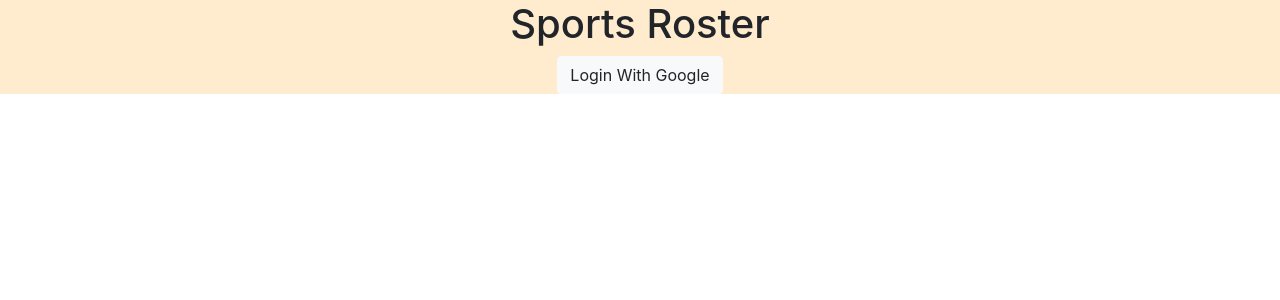
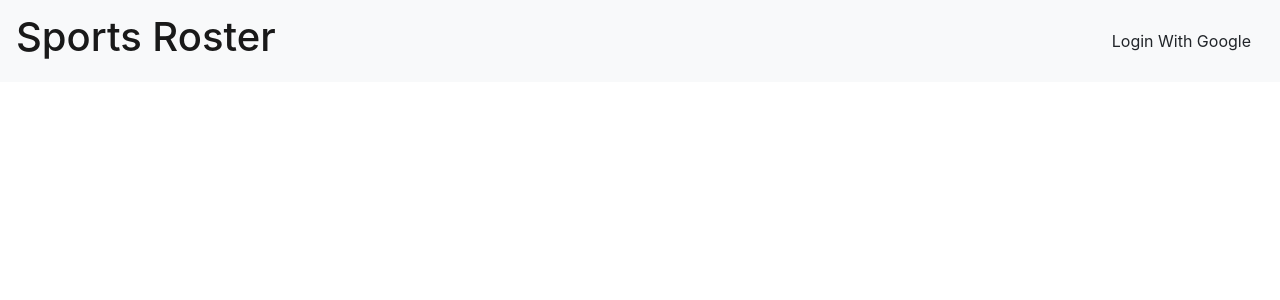
Before and after one commit to maggieisgreene/sports-roster, a React (Create React App) app: page / in a window 1280 px wide. Shown: the top 300 px of the page. Built offline with nearby package versions, Linux system fonts and the light colour scheme; no server answers.

Commit message:
User logout event setup complete -- Logout/Login showing according to authed state

```diff
--- a/package.json
+++ b/package.json
@@ -9,6 +9,7 @@
     "axios": "^0.19.0",
     "bootstrap": "^4.4.1",
     "firebase": "^7.6.0",
+    "prop-types": "^15.7.2",
     "react": "^16.12.0",
     "react-dom": "^16.12.0",
     "react-scripts": "3.3.0"
--- a/src/App/App.js
+++ b/src/App/App.js
@@ -4,6 +4,7 @@
 
 import firebaseConnection from '../helpers/data/connection';
 import Auth from '../components/Auth/Auth';
+import MyNavbar from '../components/MyNavbar/MyNavbar';
 
 import './App.scss';
 
@@ -33,8 +34,7 @@
 
     return (
       <div className="App">
-        <h1 className="main-header">Sports Roster</h1>
-        { (!authed) ? (<Auth />) : (<div>You logged in!</div>) }
+        { (!authed) ? (<Auth />) : (<MyNavbar authed={authed} />) }
       </div>
     );
   }
--- a/src/components/Auth/Auth.js
+++ b/src/components/Auth/Auth.js
@@ -12,8 +12,21 @@
   render() {
     return (
       <div className="Auth">
-        <button className="btn btn-light" onClick={this.loginClickEvent}>Login With Google</button>
-      </div>
+      <nav className="navbar navbar-expand-lg navbar-light bg-light">
+        <span className="navbar-brand" href="#"><h1>Sports Roster</h1></span>
+        <button className="navbar-toggler" type="button" data-toggle="collapse" data-target="#navbarTogglerDemo02"
+        aria-controls="navbarTogglerDemo02" aria-expanded="false" aria-label="Toggle navigation">
+          <span className="navbar-toggler-icon"></span>
+        </button>
+        <div className="collapse navbar-collapse" id="navbarTogglerDemo02">
+          <ul className="navbar-nav mr-auto mt-2 mt-lg-0">
+          </ul>
+          <div className="form-inline my-2 my-lg-0">
+          <button className="btn btn-light" onClick={this.loginClickEvent}>Login With Google</button>
+          </div>
+        </div>
+      </nav>
+    </div>
     );
   }
 }
--- /dev/null
+++ b/src/components/MyNavbar/MyNavbar.js
@@ -0,0 +1,40 @@
+import React from 'react';
+import PropTypes from 'prop-types';
+import firebase from 'firebase/app';
+import 'firebase/auth';
+
+class MyNavbar extends React.Component {
+  static propTypes = {
+    authed: PropTypes.bool,
+  }
+
+  logoutClickEvent = (event) => {
+    event.preventDefault();
+    firebase.auth().signOut();
+  }
+
+  render() {
+    const { authed } = this.props;
+
+    return (
+      <div className="MyNavbar">
+        <nav className="navbar navbar-expand-lg navbar-light bg-light">
+          <span className="navbar-brand" href="#"><h1>Sports Roster</h1></span>
+          <button className="navbar-toggler" type="button" data-toggle="collapse" data-target="#navbarTogglerDemo02"
+          aria-controls="navbarTogglerDemo02" aria-expanded="false" aria-label="Toggle navigation">
+            <span className="navbar-toggler-icon"></span>
+          </button>
+          <div className="collapse navbar-collapse" id="navbarTogglerDemo02">
+            <ul className="navbar-nav mr-auto mt-2 mt-lg-0">
+            </ul>
+            <div className="form-inline my-2 my-lg-0">
+              { authed && (<button className="nav-link btn btn-light" onClick={this.logoutClickEvent}>Logout</button>) }
+            </div>
+          </div>
+        </nav>
+      </div>
+    );
+  }
+}
+
+export default MyNavbar;
```
Also changed, not shown: src/components/MyNavbar/MyNavbar.scss (added).
